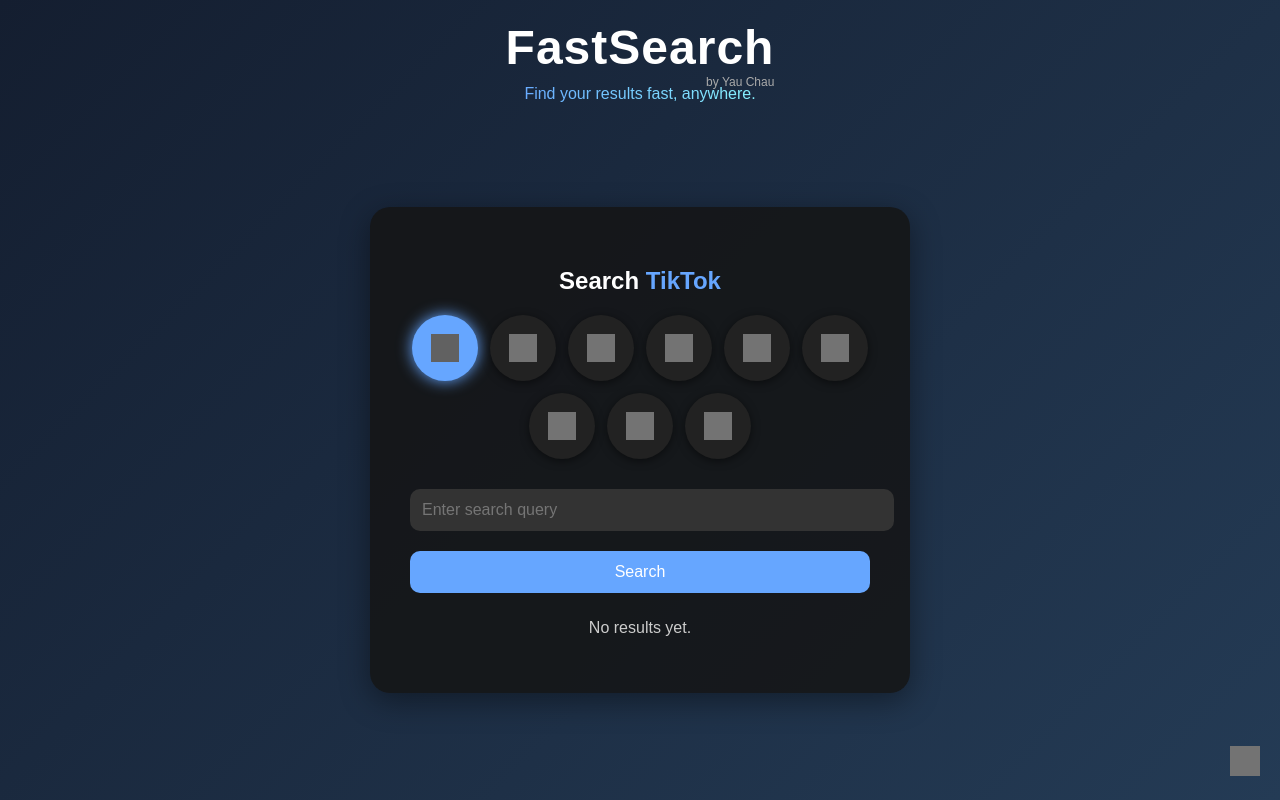
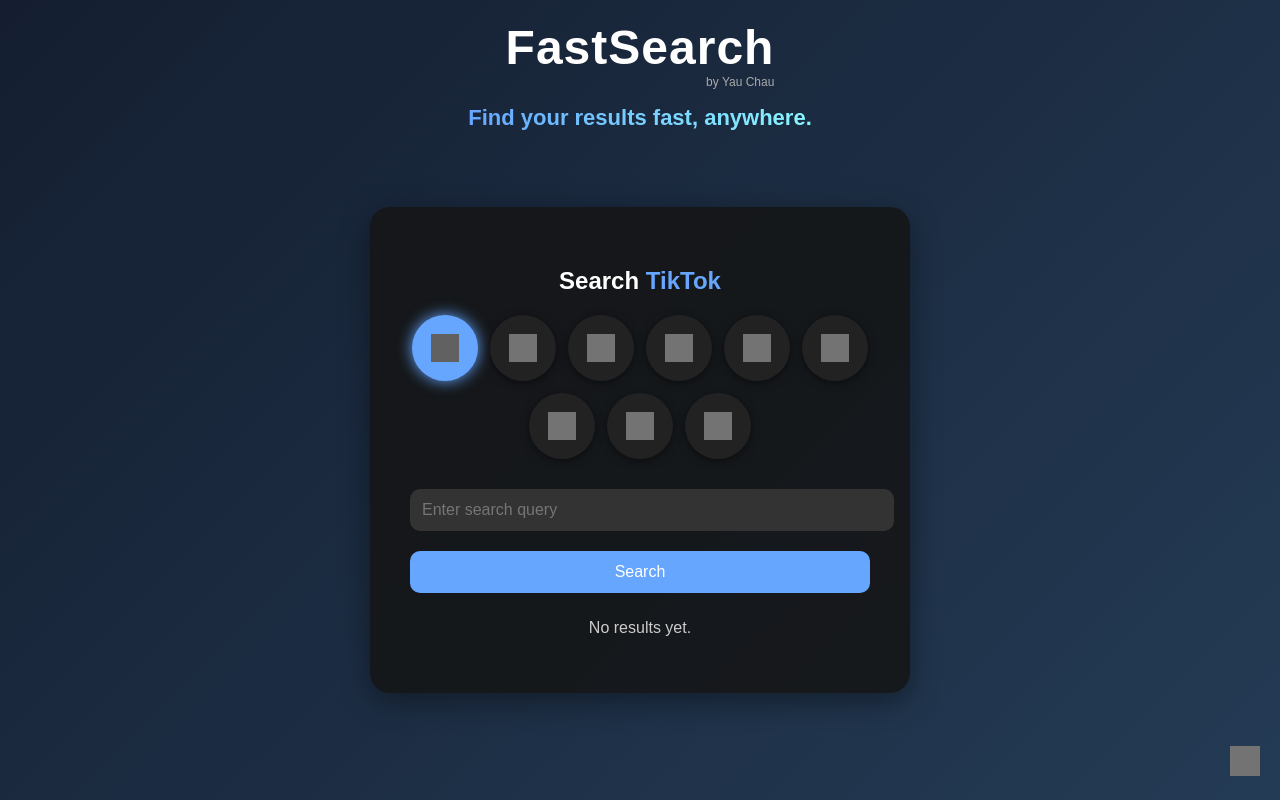
Before and after one commit to asiancooki/fast-search, a React (Create React App) app in the folder fast-search/: page / in a window 1280 px wide. Built offline with nearby package versions, Linux system fonts and the light colour scheme; grey boxes are pictures that could not be loaded.

Commit message:
finalized final 9

```diff
--- a/fast-search/src/App.js
+++ b/fast-search/src/App.js
@@ -63,7 +63,7 @@
         justifyContent: 'center',
         alignItems: 'center',
         transform: splashGone ? 'translateY(-100%)' : 'translateY(0)',
-        transition: 'transform 1s ease'
+        transition: 'transform 0.5s ease'
       }}>
         <div style={{ position: 'relative', textAlign: 'center' }}>
           <h1 style={{ fontSize: '60px', margin: 0 }}>FastSearch</h1>
@@ -98,12 +98,12 @@
           }}>by Yau Chau</p>
         </div>
         <p style={{
-          fontSize: '16px',
-          marginTop: '10px',
+          fontSize: '22px',
+          marginTop: '30px',
           background: 'linear-gradient(90deg, #66a6ff, #89f7fe)',
           WebkitBackgroundClip: 'text',
           WebkitTextFillColor: 'transparent',
-          fontWeight: '500',
+          fontWeight: '600',
         }}>Find your results fast, anywhere.</p>
       </div>
 
```
